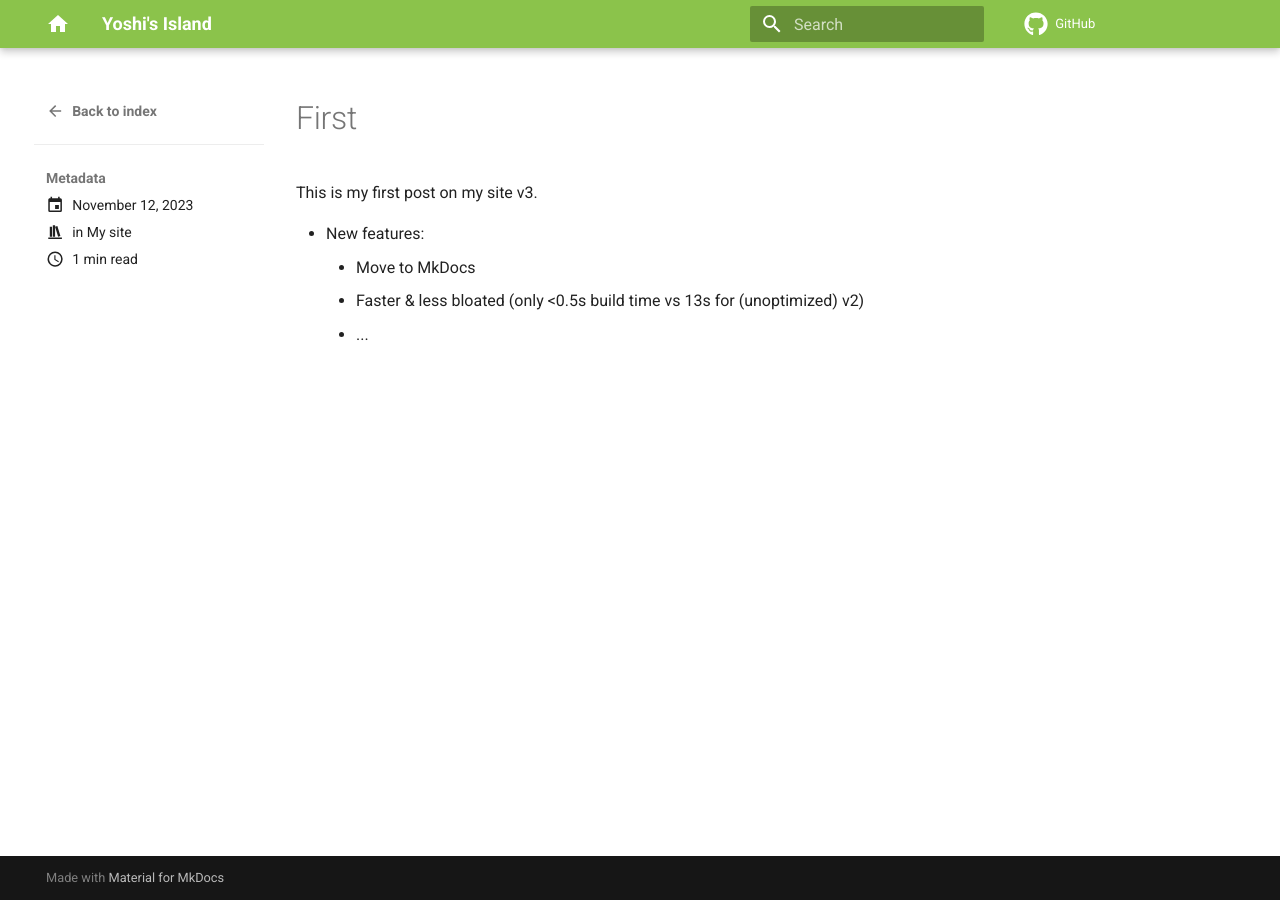
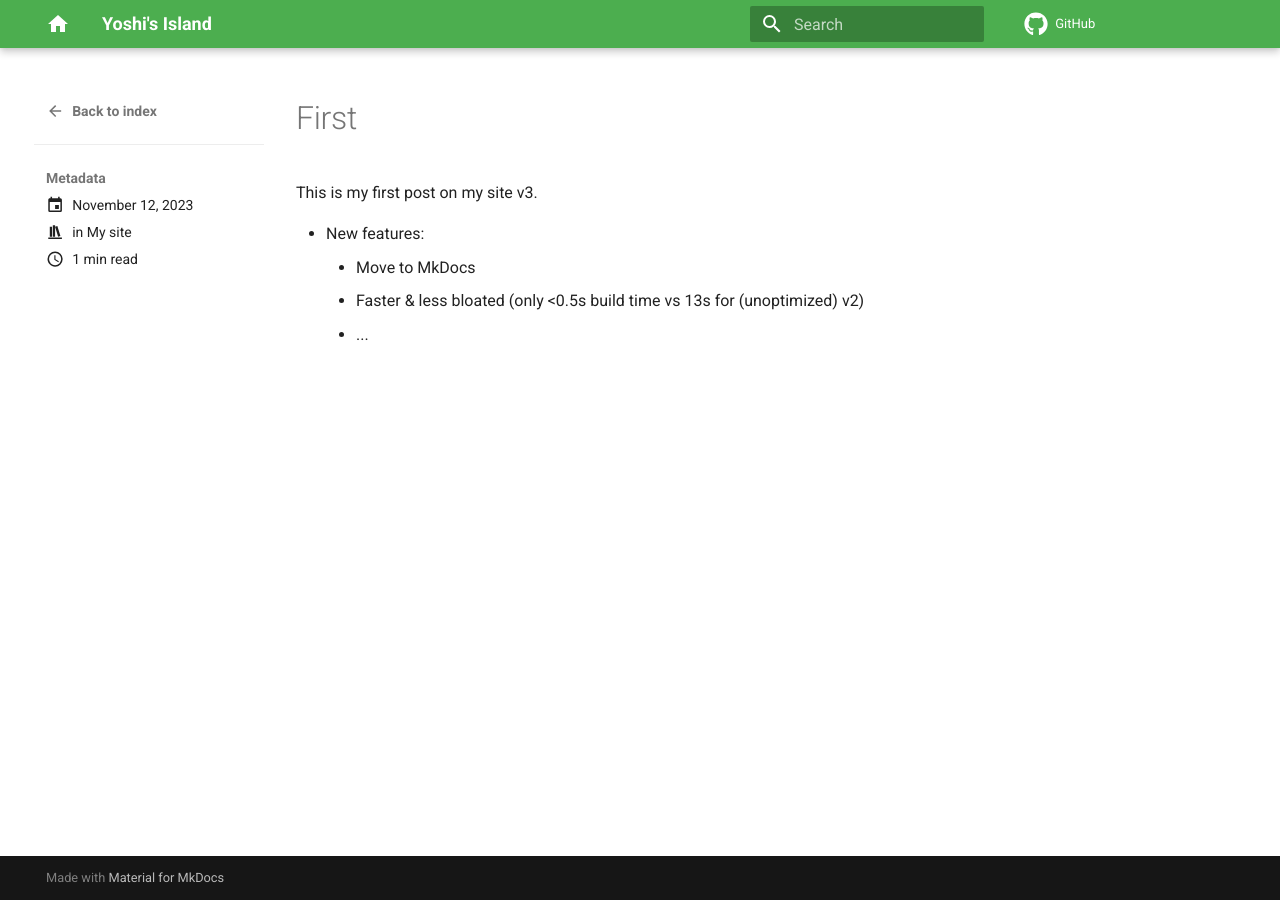
Before and after one commit to pt13762104/pt13762104.github.io, an MkDocs documentation site: the page built from docs/posts/first.md, in a window 1280 px wide. Built offline with MkDocs 1.6.1 and Material for MkDocs 9.7.7, drawn with Linux system fonts in a browser that asks for light colours; comment, search, counter and statistics services are not loaded.

```diff
--- a/mkdocs.yml
+++ b/mkdocs.yml
@@ -9,7 +9,7 @@
       logo: material/home
       repo: fontawesome/brands/github
     palette:
-      primary: light green
+      primary: green
       accent: light green
     favicon: favicon.png
 
```
